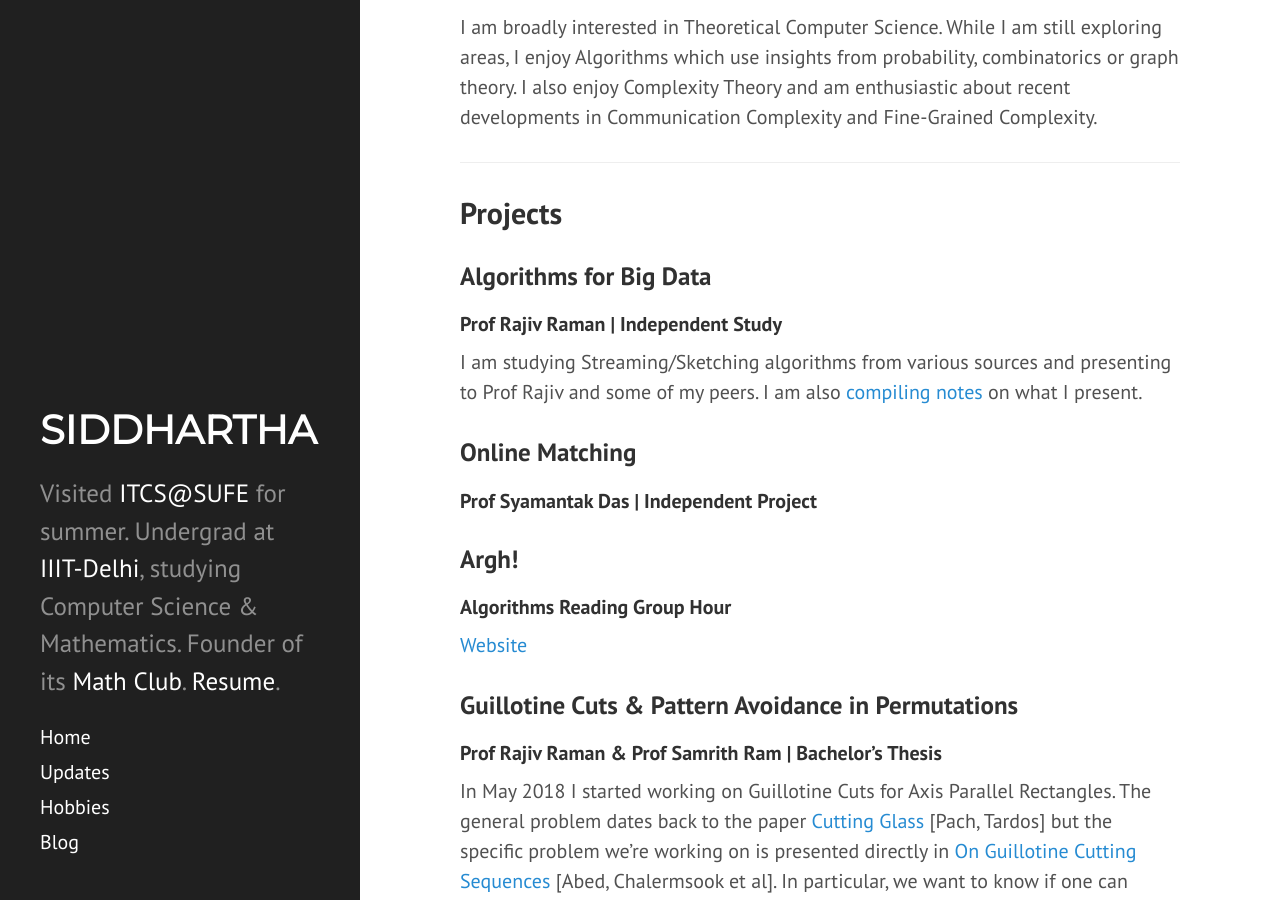
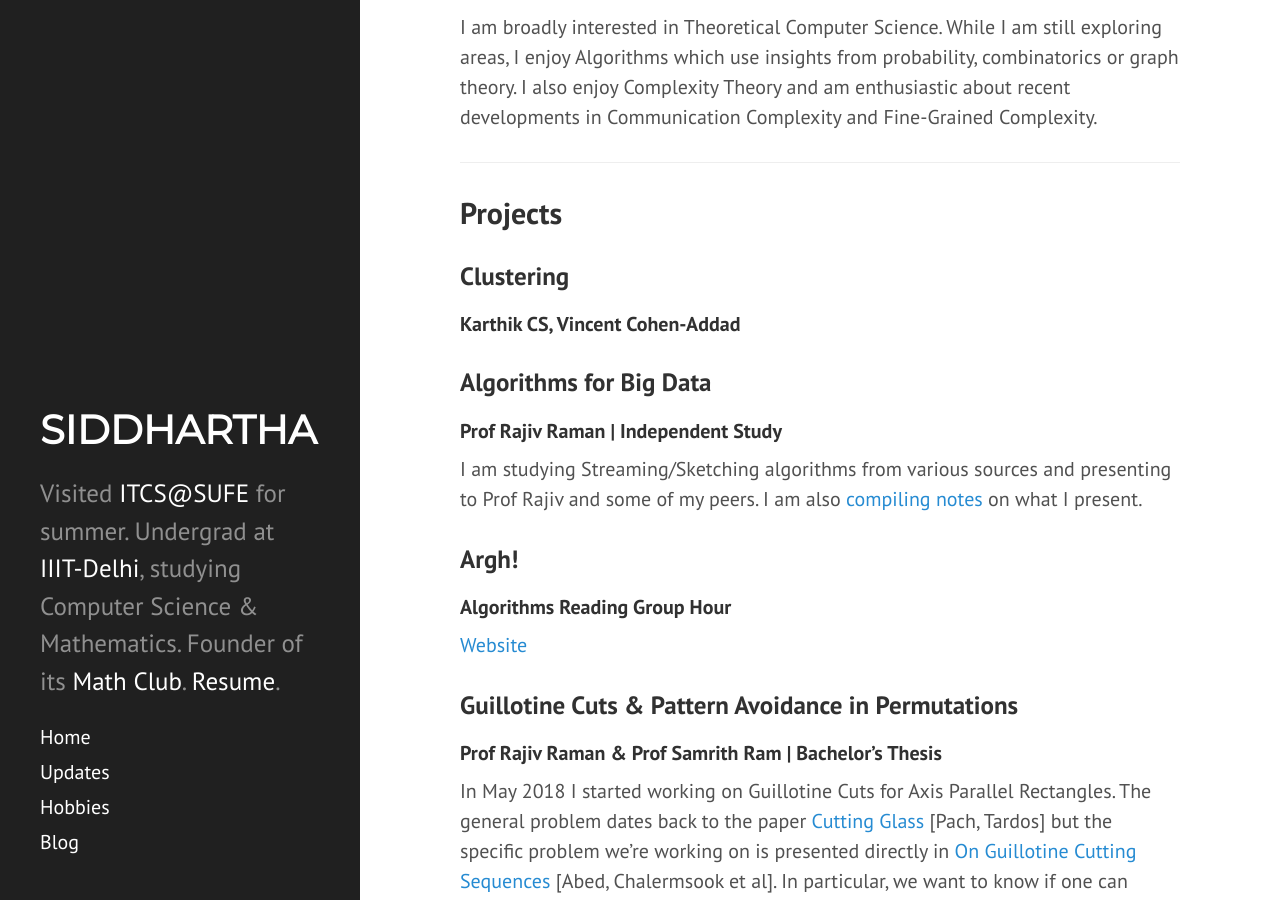
Before and after one commit to siddjai/siddjai.github.io, a Jekyll site: the page built from index.md, in a window 1280 px wide and 900 px high, scrolled down 714 px. Built offline with Jekyll 4.4.1, drawn with Linux system fonts in a browser that asks for light colours; nearby versions of some CDN libraries; some of the changed text lies outside the part shown.

Commit message:
Update index.md

```diff
--- a/index.md
+++ b/index.md
@@ -28,12 +28,13 @@ ___
 
 Projects
 ------
+### Clustering
+#### Karthik CS, Vincent Cohen-Addad
+
+
 ### Algorithms for Big Data
 #### Prof Rajiv Raman | Independent Study
 I am studying Streaming/Sketching algorithms from various sources and presenting to Prof Rajiv and some of my peers. I am also [compiling notes](https://drive.google.com/open?id=1WHWdqLdrVjDy0QJN4MpkjOJpQUcEhGRt) on what I present.
-
-### Online Matching
-#### Prof Syamantak Das | Independent Project
 
 ### Argh!
 #### Algorithms Reading Group Hour
```
Also changed, not shown: other parts of index.md (+0 -3 lines).
